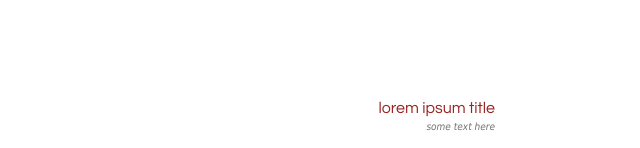
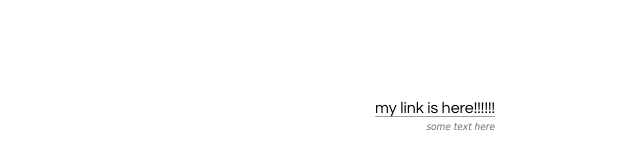
Before and after one commit to ABparadise33/simple-white, a plain HTML site: page index.html in a window 1280 px wide. Shown: the top 148 px of the page, without its empty margins (0-640 px from the left). Drawn offline with Linux system fonts and the light colour scheme.

Commit message:
Add my link

```diff
--- a/index.html
+++ b/index.html
@@ -15,7 +15,7 @@
     <li><a href="#">extras</a></li>
   </ul>
   <div id="content">
-    <h1>Lorem Ipsum Title</h1>
+    <h1><a href="intro.html">My link is here!!!!!!</a></h1>
     <h2>some text here</h2>
     <p>Lorem ipsum dolor sit amet, consectetuer adipiscing elit. Vivamus pellentesque neque sit amet tellus. In imperdiet gravida ante. Pellentesque eget leo. Nulla at ligula sed est pharetra tempor. Cras euismod. Maecenas lectus nisi, nonummy dapibus, sagittis aliquet, vulputate a, sem. Donec tempus pharetra odio. Class aptent taciti sociosqu ad litora torquent per conubia nostra, per inceptos hymenaeos. Curabitur et est et dolor pharetra mattis. Sed orci. Aenean sodales dolor ac libero. Ut ipsum velit, pharetra id, feugiat quis, accumsan at, ante. Sed erat mi, vestibulum at, fringilla non, cursus sed, pede. Cras at velit sit amet diam dictum sollicitudin.</p>
     <p>Praesent neque leo, laoreet fermentum, molestie id, nonummy at, ligula. <a href="#">Nulla convallis felis interdum nisl</a>. Phasellus arcu est, rhoncus mattis, ultricies in, rutrum ut, diam. Maecenas suscipit lacinia turpis. Aenean commodo. Fusce tincidunt, velit ut sodales adipiscing, orci massa aliquet metus, et convallis felis dolor nonummy felis. Integer sit amet elit. Aliquam erat volutpat. Cras ut ligula in felis fermentum congue. Nam vel nisi nec sem molestie mattis. Cras a velit at quam laoreet accumsan. Integer fermentum. Duis scelerisque tellus eu risus. Nulla facilisi. Nunc ultricies nunc facilisis ipsum condimentum posuere. Cras auctor.</p>
```
